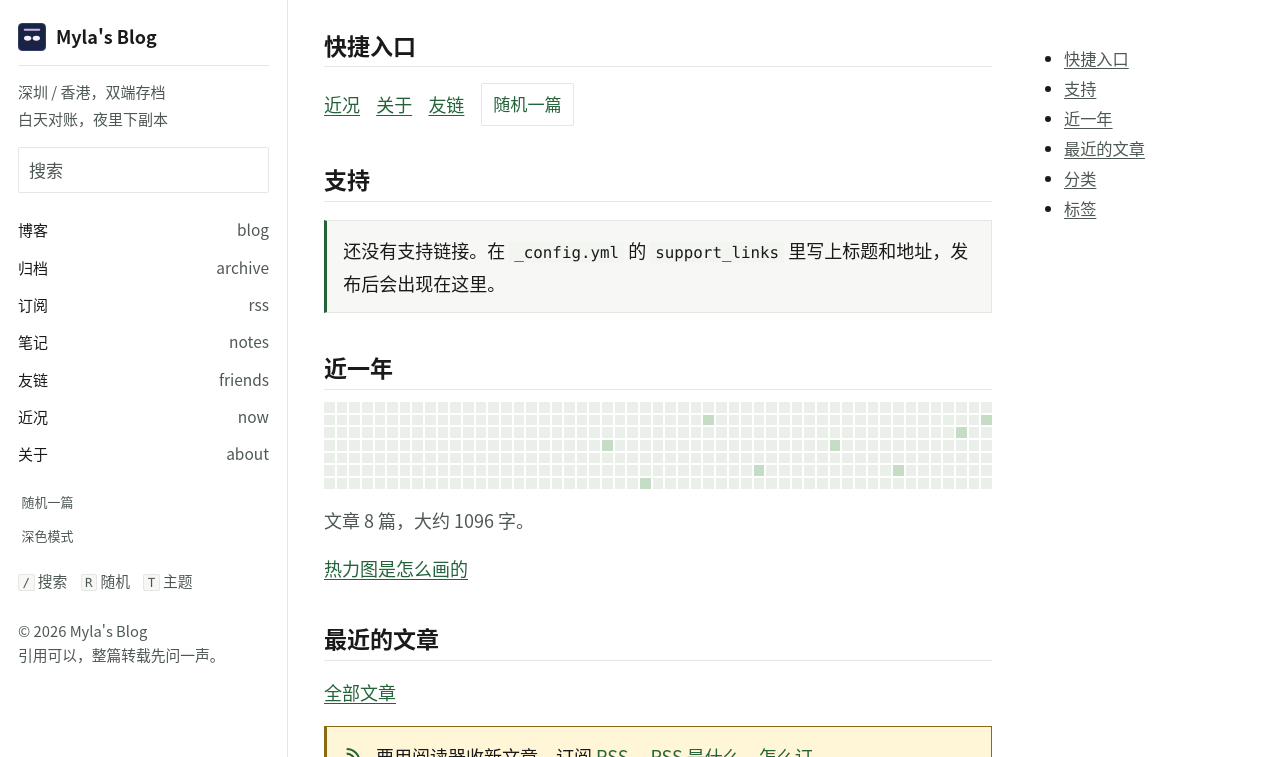
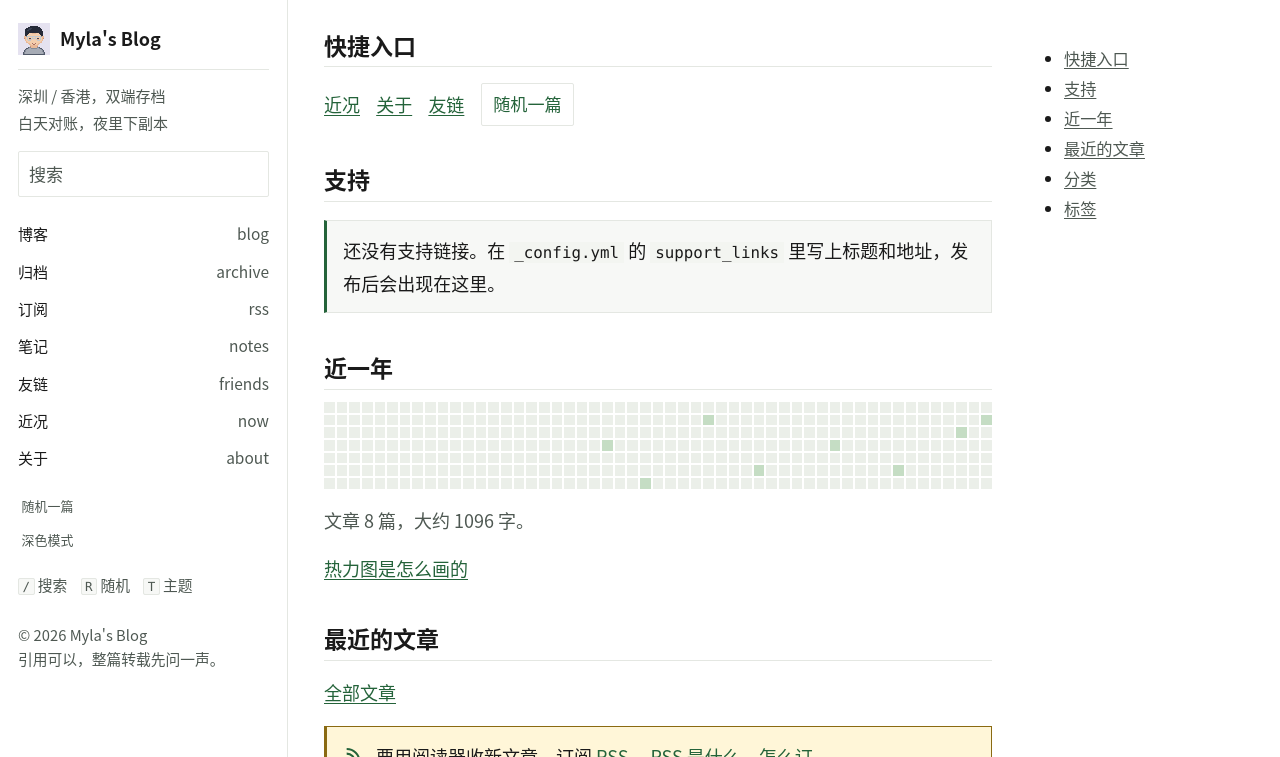
Before and after one commit to Petitchaton78/myla-blog, a Jekyll site: the page built from index.html, in a window 1280 px wide. Shown: the top 757 px of the page. Built offline with Jekyll 4.4.1, drawn with Linux system fonts in a browser that asks for light colours.

Commit message:
Redraw the avatar as a short-haired portrait (#10)
* Replace the square mark with a stylized portrait.

The sidebar avatar is now an original bust in indigo and lavender, sized to read as a face at the brand row. The favicon uses a simpler version of the same head, and the quiet sidebar controls stay as they are.

Co-authored-by: Myla <Petitchaton78@users.noreply.github.com>

* Redraw the avatar as a short-haired portrait in a grey shirt.

The mark is now an East Asian man with short black hair, natural eyes, and a grey T-shirt. Lavender stays in the background only, and the favicon uses the same head.

Co-authored-by: Myla <Petitchaton78@users.noreply.github.com>

* Replace the geometric avatar with an editorial portrait.

Simple SVG faces stayed round and generic. The mark is now a drawn bust: a short black crop, a grey T-shirt, and linework that still reads at sidebar size. The favicon is the same head.

Co-authored-by: Myla <Petitchaton78@users.noreply.github.com>

* Replace the smooth portrait with a hand-drawn pixel avatar.

The mark is a 32 by 32 sprite: short black crop, grey T-shirt, rounder Q face. It scales with nearest-neighbor, and the sidebar type stays as it was.

Co-authored-by: Myla <Petitchaton78@users.noreply.github.com>

* Redraw the avatar on one even 48 by 48 pixel grid.

The old mark cropped the sprite into a circle and split the background in two, so the eyes and hair stepped off the grid. This one is a mirrored square sprite, shown at 48 pixels with nearest-neighbor scaling.

Co-authored-by: Myla <Petitchaton78@users.noreply.github.com>

* Use the approved 32-pixel avatar.

The sidebar, mobile header, and favicon now use the supplied sprite at its native 32-pixel grid, with nearest-neighbor rendering and no circle crop.

Co-authored-by: Myla <Petitchaton78@users.noreply.github.com>

---------

Co-authored-by: Cursor Agent <cursoragent@cursor.com>
Co-authored-by: Myla <Petitchaton78@users.noreply.github.com>

```diff
--- a/_includes/header.html
+++ b/_includes/header.html
@@ -6,7 +6,7 @@
     <label for="menu-control" aria-label="打开菜单">
       <svg class="book-icon" viewBox="0 0 24 24" aria-hidden="true"><path fill="currentColor" d="M3 6h18v2H3V6zm0 5h18v2H3v-2zm0 5h18v2H3v-2z"/></svg>
     </label>
-    <strong><a class="mobile-brand" href="{{ '/' | relative_url }}"><img class="site-mark" src="{{ '/assets/logo.svg' | relative_url }}" alt="" width="22" height="22"><span>{{ site.title }}</span></a></strong>
+    <strong><a class="mobile-brand" href="{{ '/' | relative_url }}"><img class="site-mark" src="{{ '/assets/logo.svg' | relative_url }}" alt="" width="32" height="32"><span>{{ site.title }}</span></a></strong>
     <label for="toc-control" class="toc-toggle" aria-label="打开目录">
       <svg class="book-icon" viewBox="0 0 24 24" aria-hidden="true"><path fill="currentColor" d="M4 6h10v2H4V6zm0 5h16v2H4v-2zm0 5h12v2H4v-2z"/></svg>
     </label>
--- a/_includes/sidebar.html
+++ b/_includes/sidebar.html
@@ -7,7 +7,7 @@
     <nav aria-label="站点">
       <h2 class="book-brand">
         <a class="flex align-center" href="{{ '/' | relative_url }}">
-          <img class="site-mark" src="{{ '/assets/logo.svg' | relative_url }}" alt="" width="28" height="28">
+          <img class="site-mark" src="{{ '/assets/logo.svg' | relative_url }}" alt="" width="32" height="32">
           <span>{{ site.title }}</span>
         </a>
       </h2>
--- a/assets/css/style.css
+++ b/assets/css/style.css
@@ -115,10 +115,11 @@ body {
 
 img { max-width: 100%; height: auto; }
 .site-mark {
-  width: 28px;
-  height: 28px;
-  flex: 0 0 28px;
+  width: 32px;
+  height: 32px;
+  flex: 0 0 32px;
   display: block;
+  image-rendering: pixelated;
 }
 
 a { color: var(--accent); text-decoration-thickness: 1px; text-underline-offset: 0.18em; }
@@ -295,7 +296,7 @@ button.random:hover,
   align-items: center;
   gap: 0.4rem;
 }
-.book-header .site-mark { width: 22px; height: 22px; flex-basis: 22px; }
+.book-header .site-mark { width: 32px; height: 32px; flex-basis: 32px; }
 
 .key-hints { margin: 0.9rem 0 0; color: var(--muted); font-size: 0.82rem; }
 .key-hints span { margin-right: 0.55rem; }
```
Also changed, not shown: assets/logo.svg, favicon.svg.
